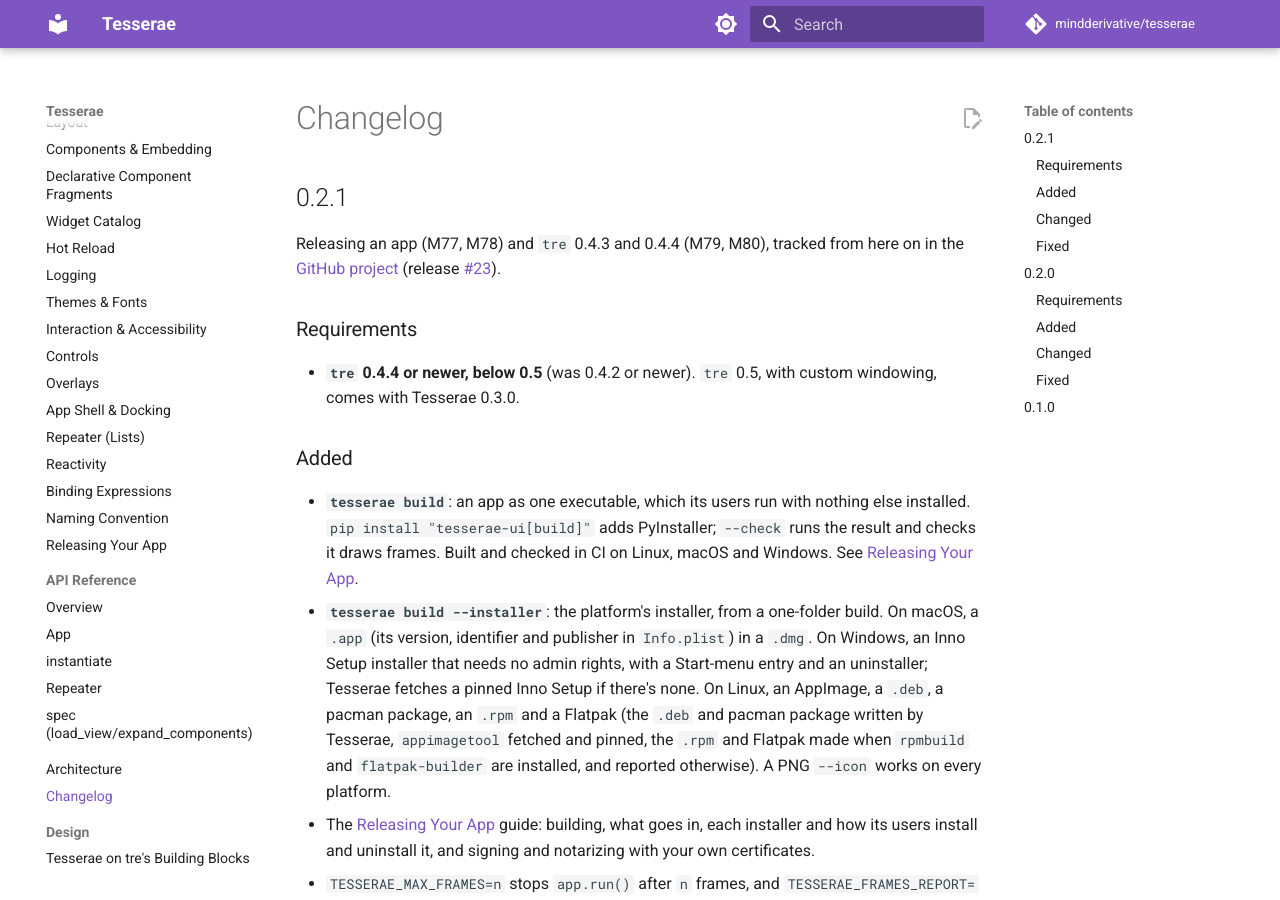
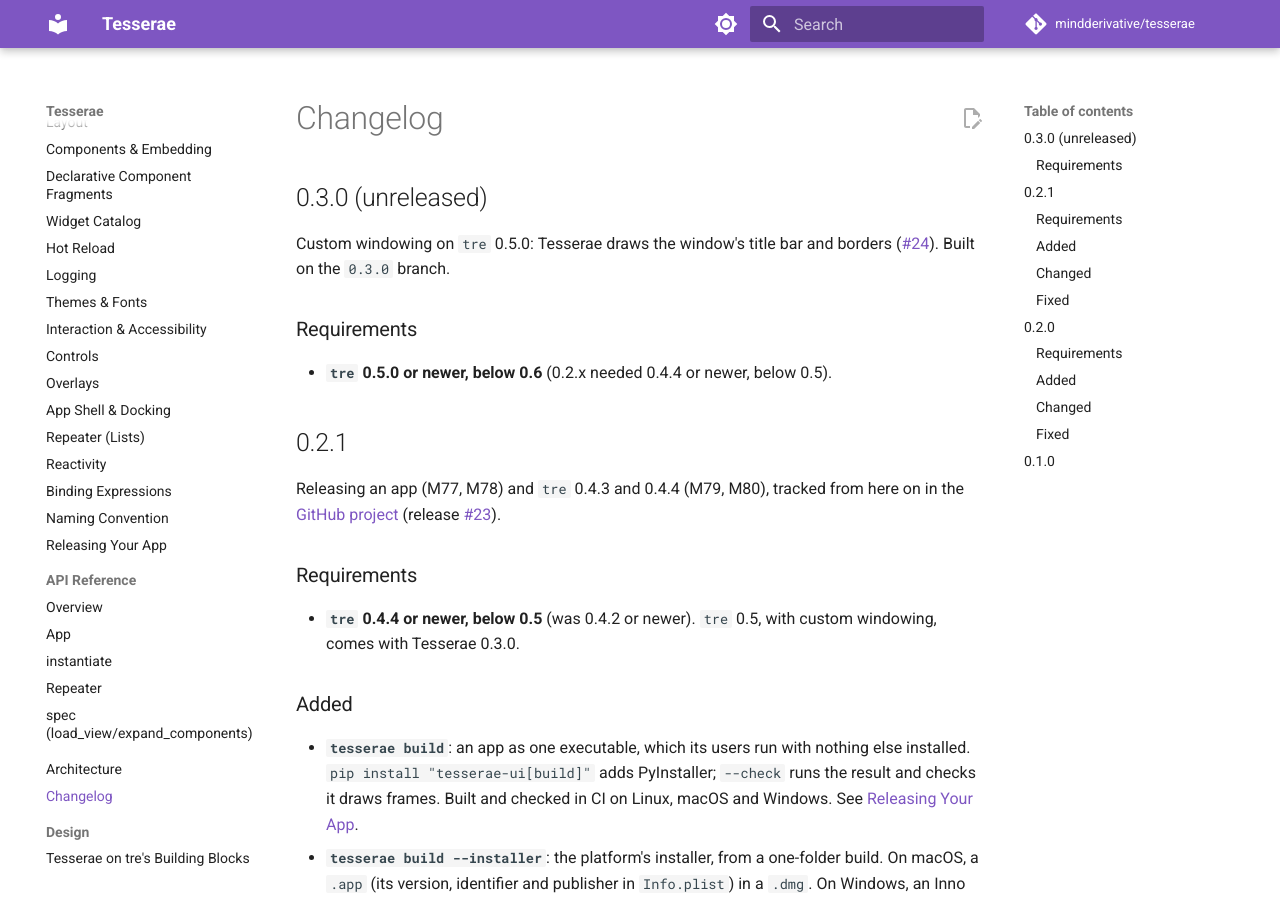
Before and after one commit to mindderivative/tesserae, an MkDocs documentation site: the page built from docs/changelog.md, in a window 1280 px wide and 900 px high. Built offline with MkDocs 1.6.1 and Material for MkDocs 9.7.7, drawn with Linux system fonts in a browser that asks for light colours; comment, search, counter and statistics services are not loaded.

Commit message:
0.3.0: on tre 0.5.0 (#38)
The 0.3 line starts, as the user asked, on the 0.3.0 branch: Tesserae
needs tesserae-engine>=0.5.0,<0.6 (a new tre line is a new Tesserae
line, still the user's to start), CI and release check out tre v0.5.0,
and the version is 0.3.0.dev0. The guard test now asks for the 0.5 line
and a 0.3 version. Nothing else changed: the suite and all five examples
pass on 0.5.0 as they were; its one behaviour change (a root fill
paints) doesn't reach Tesserae.

Co-Authored-By: Claude Opus 5.5 <noreply@anthropic.com>

```diff
--- a/docs/changelog.md
+++ b/docs/changelog.md
@@ -1,4 +1,15 @@
 # Changelog
+
+## 0.3.0 (unreleased)
+
+Custom windowing on `tre` 0.5.0: Tesserae draws the window's title bar and
+borders ([#24](https://github.com/mindderivative/tesserae/issues/24)).
+Built on the `0.3.0` branch.
+
+### Requirements
+
+- **`tre` 0.5.0 or newer, below 0.6** (0.2.x needed 0.4.4 or newer, below
+  0.5).
 
 ## 0.2.1
 
--- a/pyproject.toml
+++ b/pyproject.toml
@@ -4,7 +4,7 @@ build-backend = "hatchling.build"
 
 [project]
 name = "tesserae-ui"  # on PyPI; `tesserae` there is an unrelated project. The import name stays `tesserae`.
-version = "0.2.1"
+version = "0.3.0.dev0"
 description = "A pyCopper-style declarative Python GUI framework, powered by the Tesserae Render Engine (tre)."
 readme = "README.md"
 license = "MIT"
@@ -27,7 +27,7 @@ classifiers = [
 ]
 
 dependencies = [
-    "tesserae-engine>=0.4.4,<0.5",  # tre, on PyPI (still `import tre`); PyPI's own `tre` is an unrelated regex library. <0.5: tre 0.5 is Tesserae 0.3.0
+    "tesserae-engine>=0.5.0,<0.6",  # tre, on PyPI (still `import tre`); PyPI's own `tre` is an unrelated regex library. <0.6: a new tre line is a new Tesserae line
     "pyyaml>=6.0",
     "Pillow>=10.0",
     "watchfiles>=1.0",
```
Also changed, not shown: README.md (+1 -1 lines), docs/installation.md (+2 -2 lines), 3 other files.
